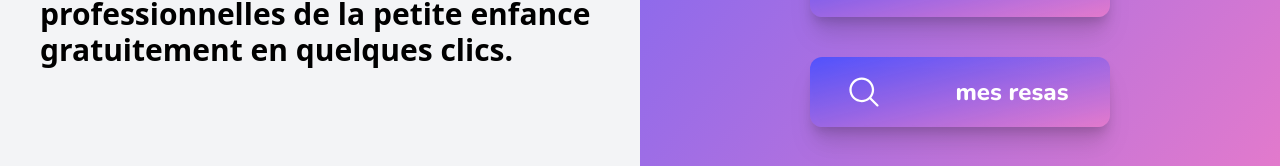
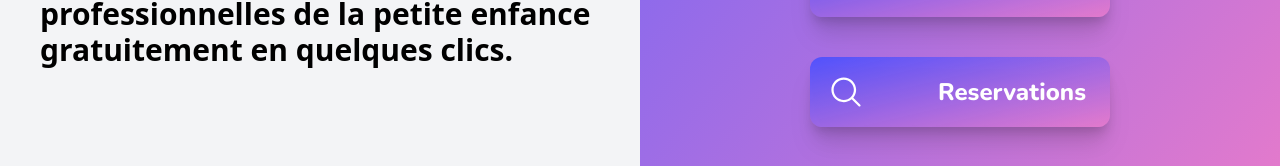
Before and after one commit to WildCodeSchool/2022-11-JS-RemoteFR-Geekrew-P3-NounouLink, a React (Vite) app in the folder frontend/: page /menu in a window 1280 px wide. Shown: the part 625-791 px from the top of the page. Built offline with nearby package versions, Linux system fonts and the light colour scheme; no server answers; the HTML template or start-up script is replaced by a standard one.

Commit message:
parents part done

```diff
--- a/frontend/src/pages/Menu.jsx
+++ b/frontend/src/pages/Menu.jsx
@@ -56,7 +56,7 @@ function Menu() {
                 src={Loupe}
                 className=" scale-150 mr-20 "
               />
-              <NavLink to="/reservation">mes resas</NavLink>
+              <NavLink to="/reservation">Reservations</NavLink>
             </nav>
           </div>
         </div>
```
